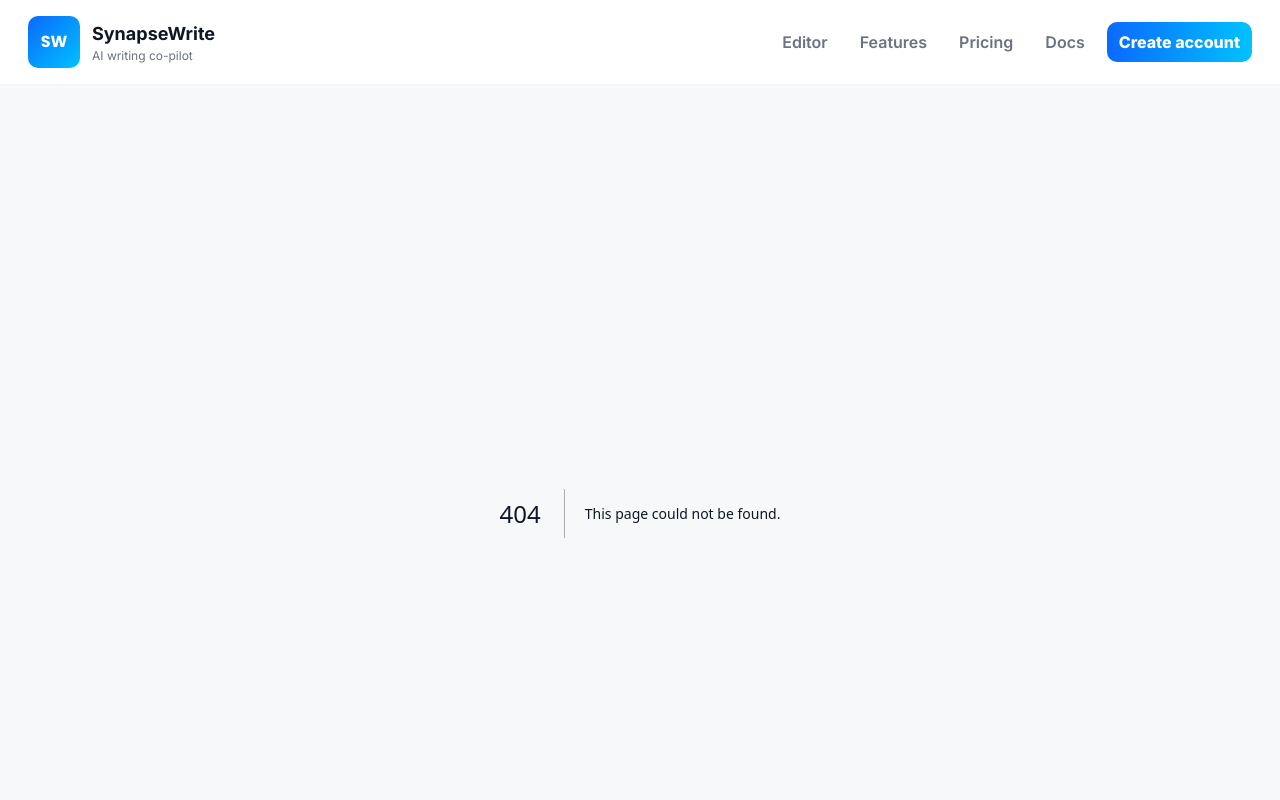
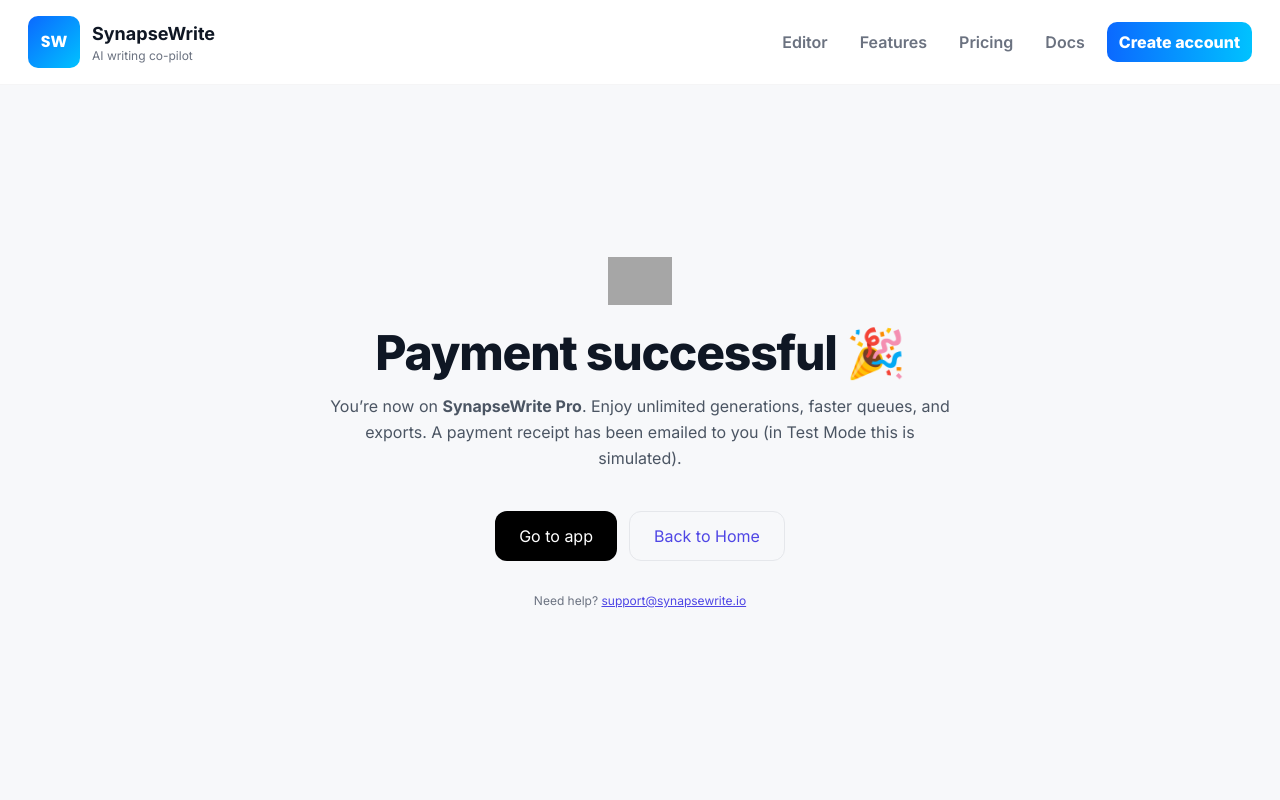
Before and after one commit to inpursuitsol/synapsewrite, a Next.js app: page /thank-you in a window 1280 px wide. Before the commit this address had no page. Shown: the top 800 px of the page. Built offline with nearby package versions, Linux system fonts and the light colour scheme; grey boxes are pictures that could not be loaded.

Commit message:
Create page.js

```diff
--- /dev/null
+++ b/app/thank-you/page.js
@@ -0,0 +1,57 @@
+// app/thank-you/page.js
+import Link from "next/link";
+
+export const metadata = {
+  title: "Thank you — SynapseWrite",
+  description: "Your payment was successful. Welcome to SynapseWrite Pro!",
+};
+
+export default function ThankYouPage() {
+  return (
+    <main className="min-h-[80vh] flex items-center">
+      <div className="mx-auto max-w-2xl px-6 py-16 text-center">
+        {/* Logo (optional) */}
+        <div className="mb-6 flex justify-center">
+          {/* Put /public/logo.png or /public/logo.svg to show your brand */}
+          <img
+            src="/logo.png"
+            alt="SynapseWrite"
+            className="h-12 w-auto opacity-90"
+            onError={(e) => (e.currentTarget.style.display = "none")}
+          />
+        </div>
+
+        <h1 className="text-4xl md:text-5xl font-extrabold tracking-tight">
+          Payment successful 🎉
+        </h1>
+        <p className="mt-4 text-gray-600 leading-relaxed">
+          You’re now on <strong>SynapseWrite Pro</strong>. Enjoy unlimited generations,
+          faster queues, and exports. A payment receipt has been emailed to you (in Test
+          Mode this is simulated).
+        </p>
+
+        <div className="mt-10 flex flex-col sm:flex-row gap-3 justify-center">
+          <Link
+            href="/generate"
+            className="inline-flex items-center justify-center rounded-xl bg-black text-white px-6 py-3 font-medium hover:opacity-90"
+          >
+            Go to app
+          </Link>
+          <Link
+            href="/"
+            className="inline-flex items-center justify-center rounded-xl border px-6 py-3 font-medium hover:bg-gray-50"
+          >
+            Back to Home
+          </Link>
+        </div>
+
+        <p className="mt-8 text-xs text-gray-500">
+          Need help?{" "}
+          <a className="underline" href="mailto:support@synapsewrite.io">
+            support@synapsewrite.io
+          </a>
+        </p>
+      </div>
+    </main>
+  );
+}
```
